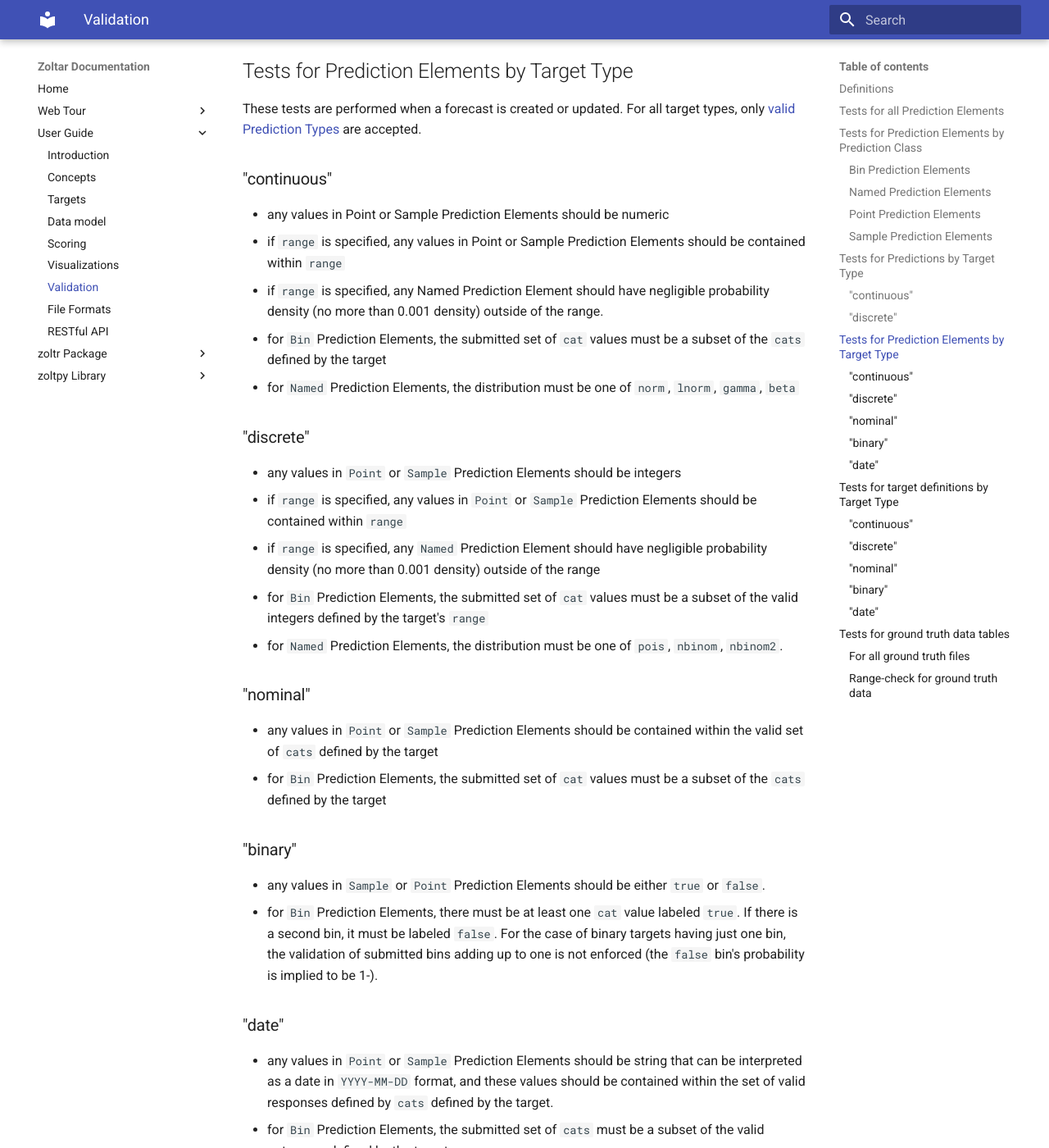
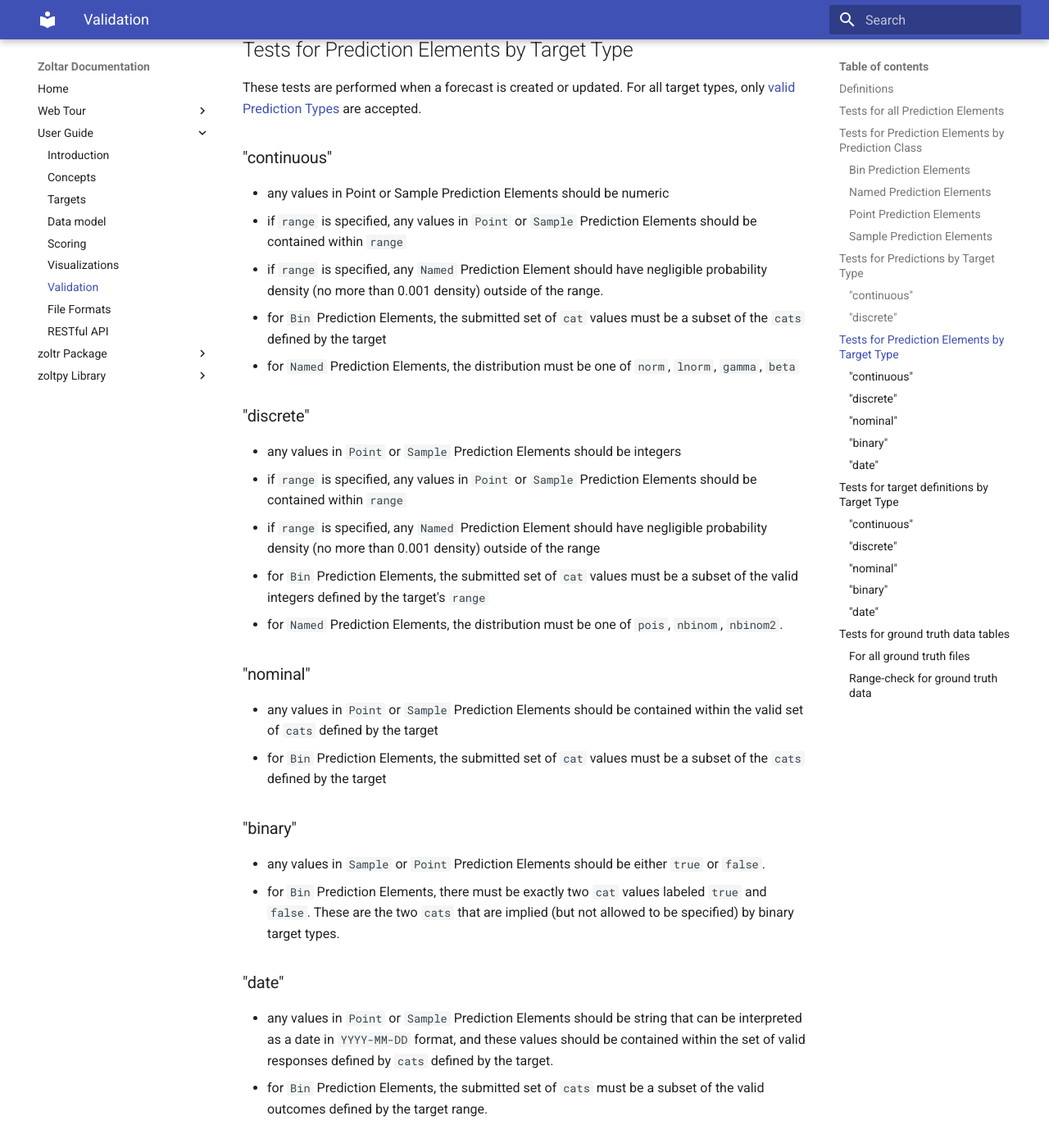
Before and after one commit to reichlab/docs.zoltardata, an MkDocs documentation site: the page built from docs/Validation.md, in a window 1280 px wide and 1400 px high, scrolled down 2974 px. Shown: the whole window at 82% size. Built offline with MkDocs 1.6.1 and Material for MkDocs 9.7.7, drawn with Linux system fonts in a browser that asks for light colours; some of the changed text lies outside the part shown.

Commit message:
changed binary bin predictions to require both `true` and `false` cat/bins

```diff
--- a/docs/Validation.md
+++ b/docs/Validation.md
@@ -32,7 +32,7 @@ These tests are performed when a forecast is created or updated.
  - If a Bin Prediction Element exists, it should have >=1 Database Rows.
  - `|cat| = |prob|`. The number of elements in the `cat` and `prob` vectors should be identical.
  - `cat` (i, f, t, d, b): Entries in the database rows in the `cat` column cannot be `“”`, `“NA”` or `NULL` (case does not matter). Entries in `cat` must be a subset of `Target.cats` from the target definition.
- - `prob` (f): [0, 1]. Entries in the database rows in the `prob` column must be numbers in [0, 1]. For one prediction element, the values within prob must sum to 1.0 (values within +/- 0.001 of 1 are acceptable). Note that for binary targets that by definition need only have one row, this validation does not apply.
+ - `prob` (f): [0, 1]. Entries in the database rows in the `prob` column must be numbers in [0, 1]. For one prediction element, the values within prob must sum to 1.0 (values within +/- 0.001 of 1 are acceptable).
  - NB: Rows for Bin predictions where `prob` == 0 are not stored in the database.
 
 ### `Named` Prediction Elements
@@ -96,8 +96,8 @@ These tests are performed when a forecast is created or updated. For all target
 ### "continuous"
 
  - any values in Point or Sample Prediction Elements should be numeric
- - if `range` is specified, any values in Point or Sample Prediction Elements should be contained within `range`
- - if `range` is specified, any Named Prediction Element should have negligible probability density (no more than 0.001 density) outside of the range.
+ - if `range` is specified, any values in `Point` or `Sample` Prediction Elements should be contained within `range`
+ - if `range` is specified, any `Named` Prediction Element should have negligible probability density (no more than 0.001 density) outside of the range.
  - for `Bin` Prediction Elements, the submitted set of `cat` values must be a subset of the `cats` defined by the target
  - for `Named` Prediction Elements, the distribution must be one of `norm`, `lnorm`, `gamma`, `beta`
 
@@ -117,9 +117,7 @@ These tests are performed when a forecast is created or updated. For all target
 ### "binary"
 
  - any values in `Sample` or `Point` Prediction Elements should be either `true` or `false`.
- - for `Bin` Prediction Elements, there must be at least one `cat` value labeled `true`. If there is a second bin, it must be labeled `false`. For the case of binary targets having just one bin, the validation of submitted bins adding up to one is not enforced (the `false` bin's probability is implied to be 1-_<true_bin_probabilty>_).
-
- <!-- (Variations in capitalization of the "true" bin (i.e. "True", "TRUE") should be allowable but perhaps internally standardized.) -->
+ - for `Bin` Prediction Elements, there must be exactly two `cat` values labeled `true` and `false`. These are the two `cats` that are implied (but not allowed to be specified) by binary target types.
 
 ### "date"
 
```
